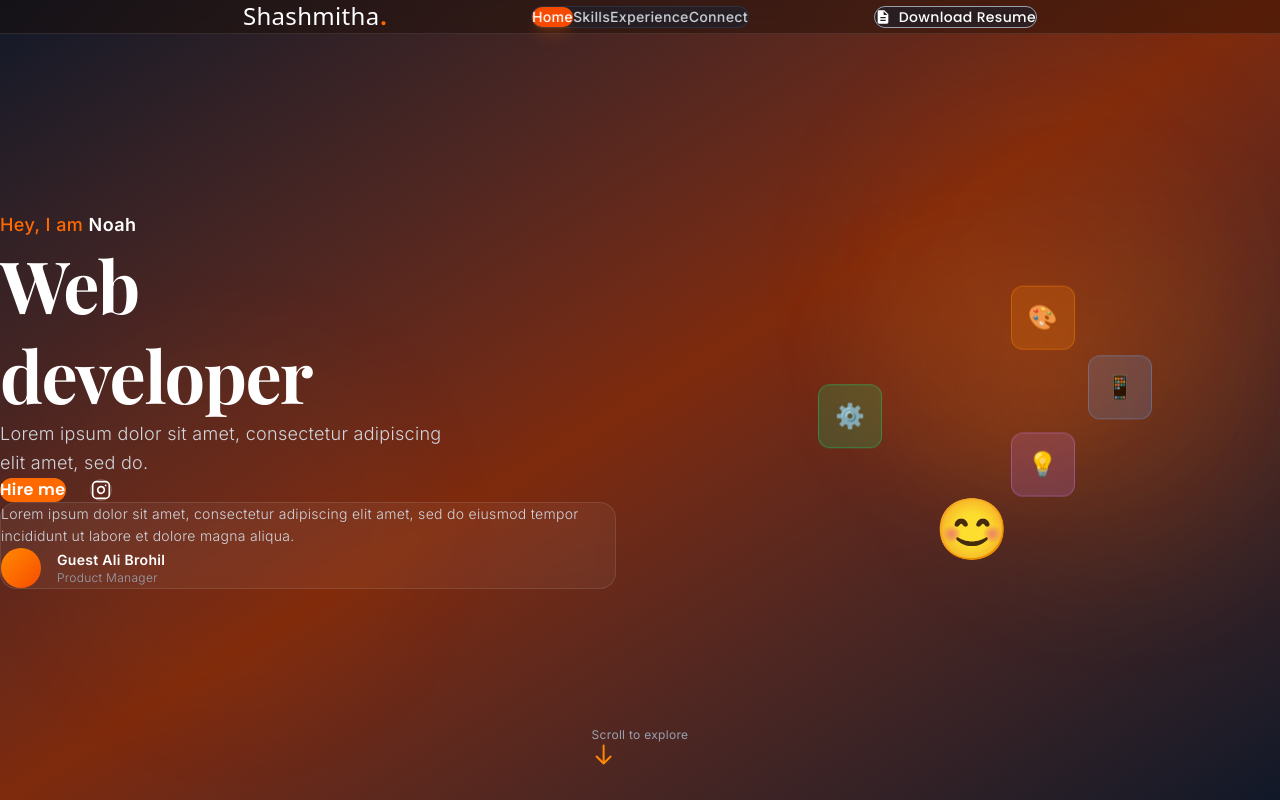
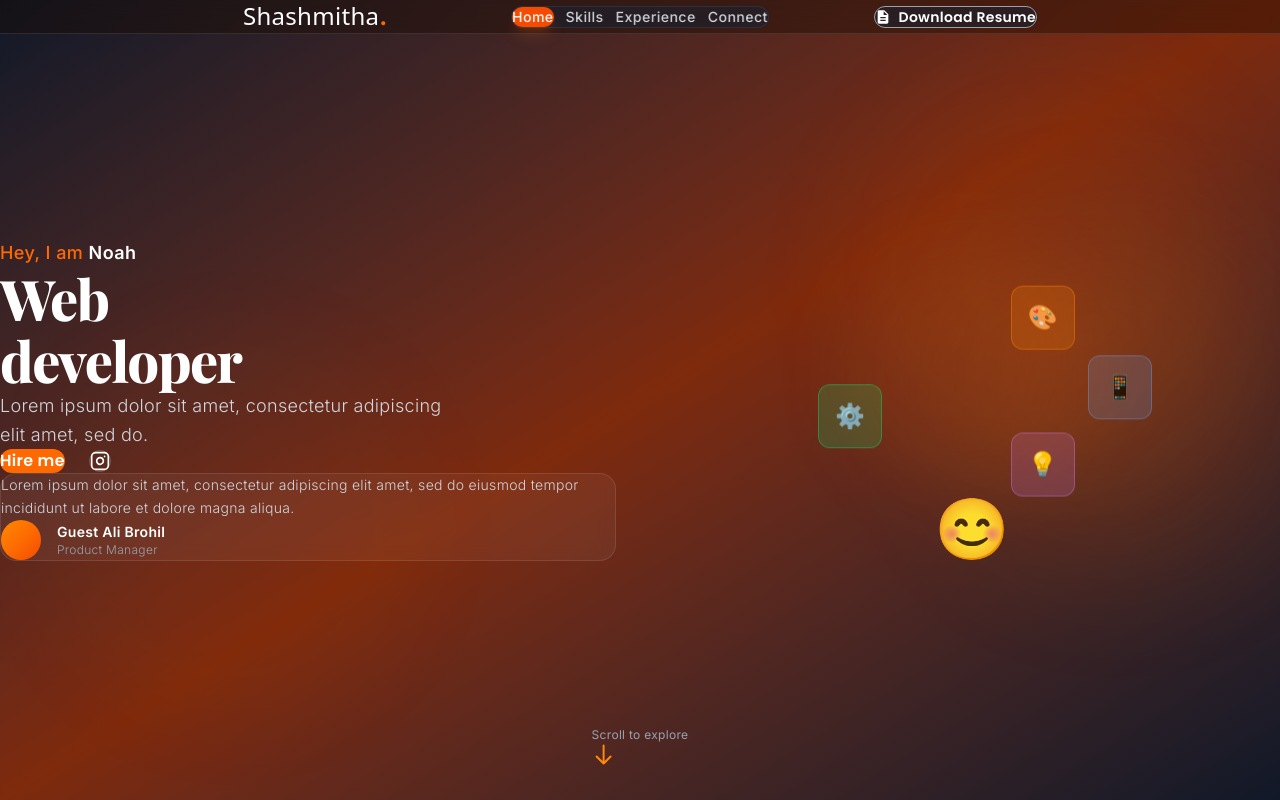
Before and after one commit to ShashmithaBan/Portfolio_2026, a React (Vite) app: page / in a window 1280 px wide. Built offline with nearby package versions, Linux system fonts and the light colour scheme.

Commit message:
fix: Simplify CSS structure and improve navigation padding for better display

```diff
--- a/src/components/Navigation.jsx
+++ b/src/components/Navigation.jsx
@@ -20,18 +20,18 @@ export default function Navigation({ mobileMenuOpen, setMobileMenuOpen }) {
         {/* Desktop Navigation - Centered Pill Container */}
         <nav className="hidden lg:flex justify-center absolute left-1/2 top-1/2 transform -translate-x-1/2 -translate-y-1/2">
           {/* Main Navigation Wrapper - The pill background */}
-          <div className="flex items-center space-x-10 px-6 py-3 rounded-full bg-gray-800/50 backdrop-blur-sm border border-gray-700/50">
+          <div className="flex items-center gap-3 px-6 py-3 rounded-full bg-gray-800/50 backdrop-blur-sm border border-gray-700/50">
             {['home', 'skills', 'experience', 'connect'].map((item) => (
               <a
                 key={item}
                 href={`#${item}`}
-                className={`px-10 py-2 rounded-full text-sm font-poppins font-medium transition-colors duration-200 tracking-wide
+                className={`px-6 py-2 rounded-full text-sm font-poppins font-medium transition-colors duration-200 tracking-wide whitespace-nowrap
                   ${activeSection === item
                     ? 'bg-orange-600 text-white shadow-lg shadow-orange-500/20' // Active pill style
                     : 'text-gray-300 hover:text-white hover:bg-gray-700/30' // Inactive style
                   }`}
               >
-                {item.charAt(0).toUpperCase() + item.slice(1)} {/* Capitalize for display */}
+                {item.charAt(0).toUpperCase() + item.slice(1)}
               </a>
             ))}
           </div>
```
Also changed, not shown: src/index.css (+0 -11 lines).
